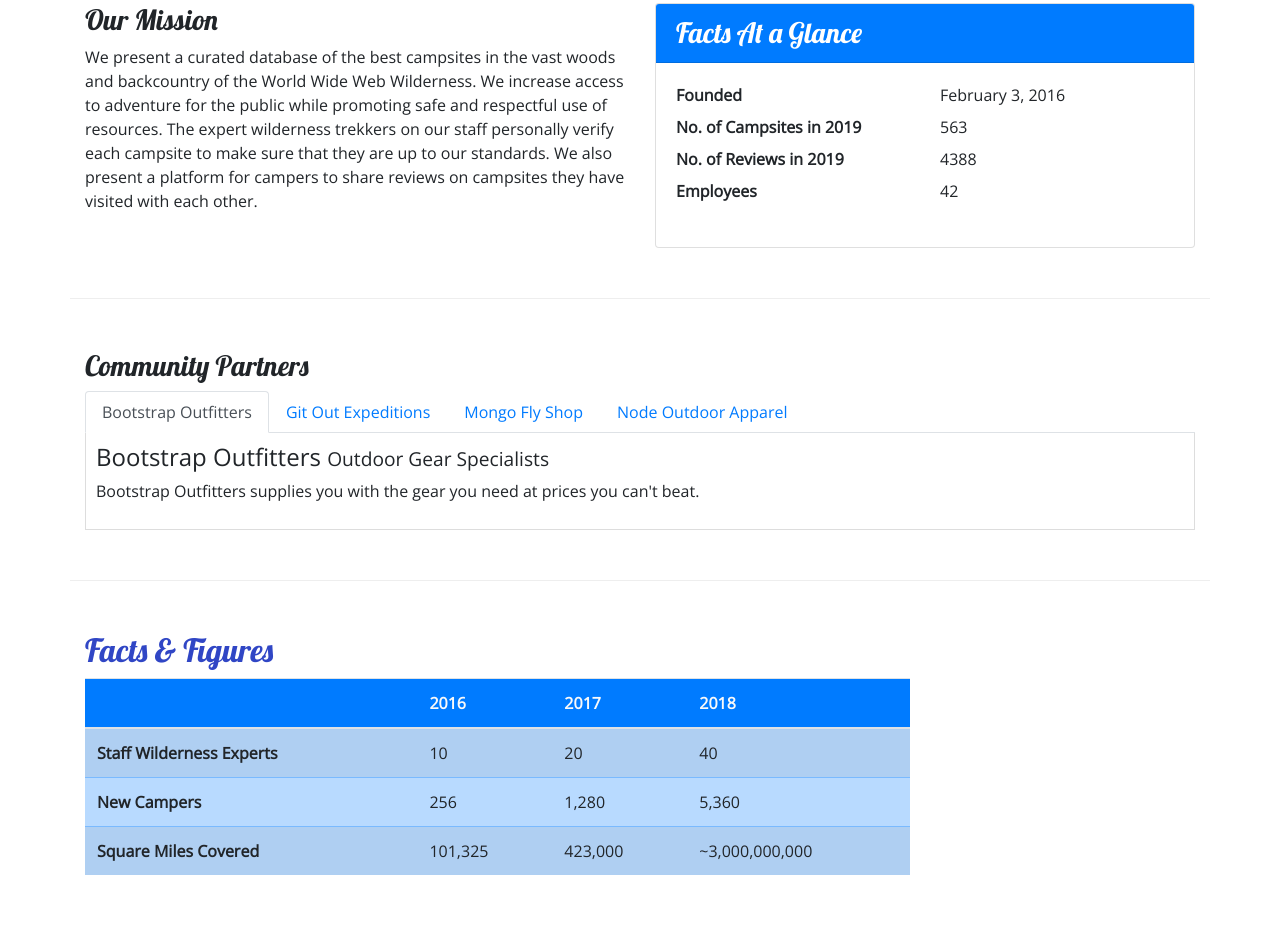
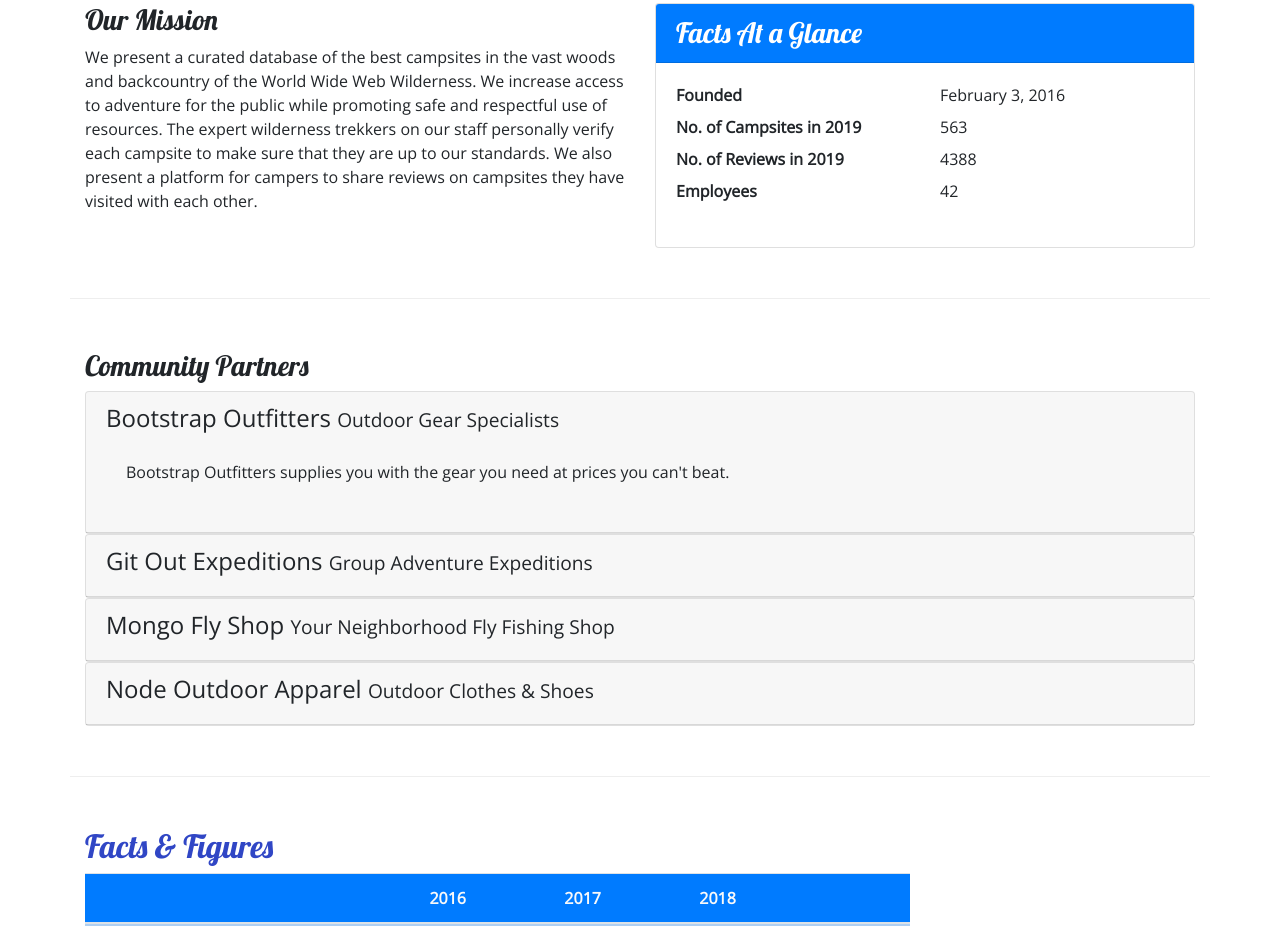
Before and after one commit to scottBranston/nucampsite, a website: page aboutus.html in a window 1280 px wide. Shown: the part 402-1328 px from the top of the page. Drawn offline with nearby package versions, Linux system fonts and the light colour scheme.

Commit message:
fixing js links and accordion

```diff
--- a/aboutus.html
+++ b/aboutus.html
@@ -88,36 +88,62 @@
         <div class="row row-content">
             <div class="col">
                 <h3>Community Partners</h3>
-                <ul class="nav nav-tabs">
-                    <li class="nav-item">
-                        <a class="nav-link active" href="#bootstrap" role="tab" data-toggle="tab">Bootstrap Outfitters</a>
-                    </li>
-                    <li class="nav-item">
-                        <a class="nav-link" href="#git" role="tab" data-toggle="tab">Git Out Expeditions</a>
-                    </li>
-                    <li class="nav-item">
-                        <a class="nav-link" href="#mongo" role="tab" data-toggle="tab">Mongo Fly Shop</a>
-                    </li>
-                    <li class="nav-item">
-                        <a class="nav-link" href="#node" role="tab" data-toggle="tab">Node Outdoor Apparel</a>
-                    </li>
-                </ul>
-                <div class="tab-content">
-                    <div role="tabpanel" class="tab-pane fade show active" id="bootstrap">
-                        <h4>Bootstrap Outfitters <small>Outdoor Gear Specialists</small></h4>
-                        <p class="d-none d-sm-block">Bootstrap Outfitters supplies you with the gear you need at prices you can't beat.</p>
+                <div id="accordion">
+                    <div class="card">
+                        <div role="tab" class="card-header">
+                            <h4>
+                                <a data-toggle="collapse" data-target="#bootstrap">
+                                    Bootstrap Outfitters <small>Outdoor Gear Specialists</small>
+                                </a>
+                            </h4>
+                            <div class="collapse show" id="bootstrap" data-parent="#accordion">
+                                <div class="card-body">
+                                    <p class="d-none d-sm-block">Bootstrap Outfitters supplies you with the gear you need at prices you can't beat.</p>
+                                </div>
+                            </div>
+                        </div>
                     </div>
-                    <div role="tabpanel" class="tab-pane fade" id="git">
-                        <h4>Git Out Expeditions <small>Group Adventure Expeditions</small></h4>
-                        <p class="d-none d-sm-block">Join Git Out Expeditions to explore new horizons with a group of other adventurers!</p>
+                    <div class="card">
+                        <div role="tab" class="card-header">
+                            <h4>
+                                <a class="collapsed" data-toggle="collapse" data-target="#git">
+                                    Git Out Expeditions <small>Group Adventure Expeditions</small>
+                                </a>
+                            </h4>
+                            <div class="collapse" id="git" data-parent="#accordion">
+                                <div class="card-body">
+                                    <p class="d-none d-sm-block">Join Git Out Expeditions to explore new horizons with a group of other adventurers!</p>
+                                </div>
+                            </div>
+                        </div>
                     </div>
-                    <div role="tabpanel" class="tab-pane fade" id="mongo">
-                        <h4>Mongo Fly Shop <small>Your Neighborhood Fly Fishing Shop</small></h4>
-                        <p class="d-none d-sm-block">Need a new fishing pole, a tacklebox, or flies of all kinds? Stop by Mongo Fly Shop.</p>
+                    <div class="card">
+                        <div role="tab" class="card-header">
+                            <h4>
+                                <a class="collapsed" data-toggle="collapse" data-target="#mongo">
+                                    Mongo Fly Shop <small>Your Neighborhood Fly Fishing Shop</small>
+                                </a>
+                            </h4>
+                            <div class="collapse" id="mongo" data-parent="#accordion">
+                                <div class="card-body">
+                                    <p class="d-none d-sm-block">Need a new fishing pole, a tacklebox, or flies of all kinds? Stop by Mongo Fly Shop.</p>
+                                </div>
+                            </div>
+                        </div>
                     </div>
-                    <div role="tabpanel" class="tab-pane fade" id="node">
-                        <h4>Node Outdoor Apparel <small>Outdoor Clothes & Shoes</small></h4>
-                        <p class="d-none d-sm-block">From polar fleeces to swimsuits, hiking boots to waders, a visit to Node will be sure to get you covered.</p>
+                    <div class="card">
+                        <div role="tab" class="card-header">
+                            <h4>
+                                <a class="collapsed" data-toggle="collapse" data-target="#node">
+                                    Node Outdoor Apparel <small>Outdoor Clothes & Shoes</small>
+                                </a>
+                            </h4>
+                            <div class="collapse" id="node" data-parent="#accordion">
+                                <div class="card-body">
+                                    <p class="d-none d-sm-block">From polar fleeces to swimsuits, hiking boots to waders, a visit to Node will be sure to get you covered.</p>
+                                </div>
+                            </div>
+                        </div>
                     </div>
                 </div>
             </div>
@@ -191,9 +217,9 @@
         </div>
     </footer>
     <!-- JavaScript URLS: jquery first, then popper, then bootstrap -->
-    <script url="node_modules/jquery/dist/jquery.slim.min.js"></script>
-    <script url="node_modules/popper.js/dist/umd/popper.js"></script>
-    <script url="note_modules/bootstrap/dist/js/bootstrap.js"></script>
+    <script src="node_modules/jquery/dist/jquery.slim.min.js"></script>
+    <script src="node_modules/popper.js/dist/umd/popper.min.js"></script>
+    <script src="node_modules/bootstrap/dist/js/bootstrap.min.js"></script>
 </body>
 
 </html>
```
Also changed, not shown: package.json (+12 -3 lines).
